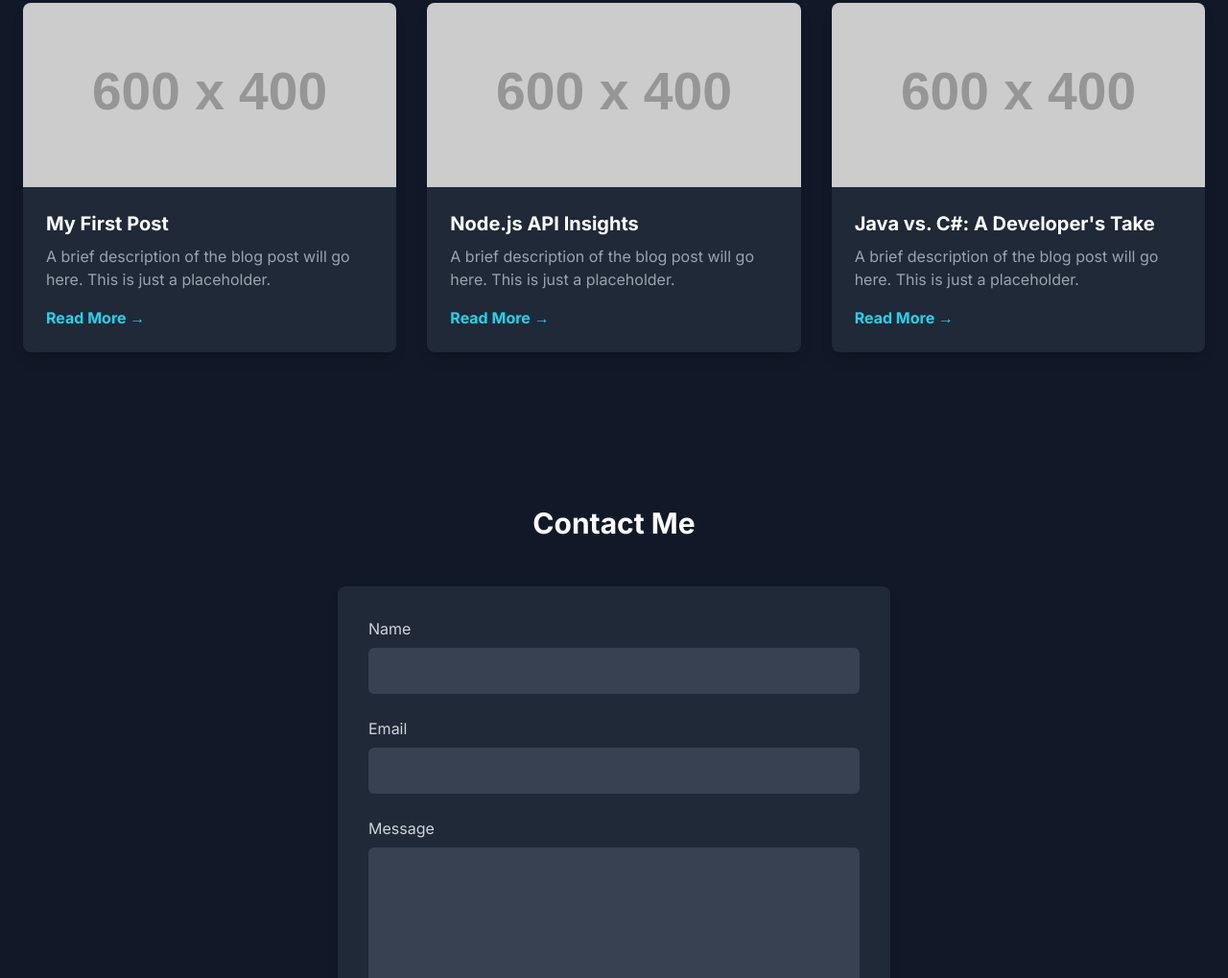
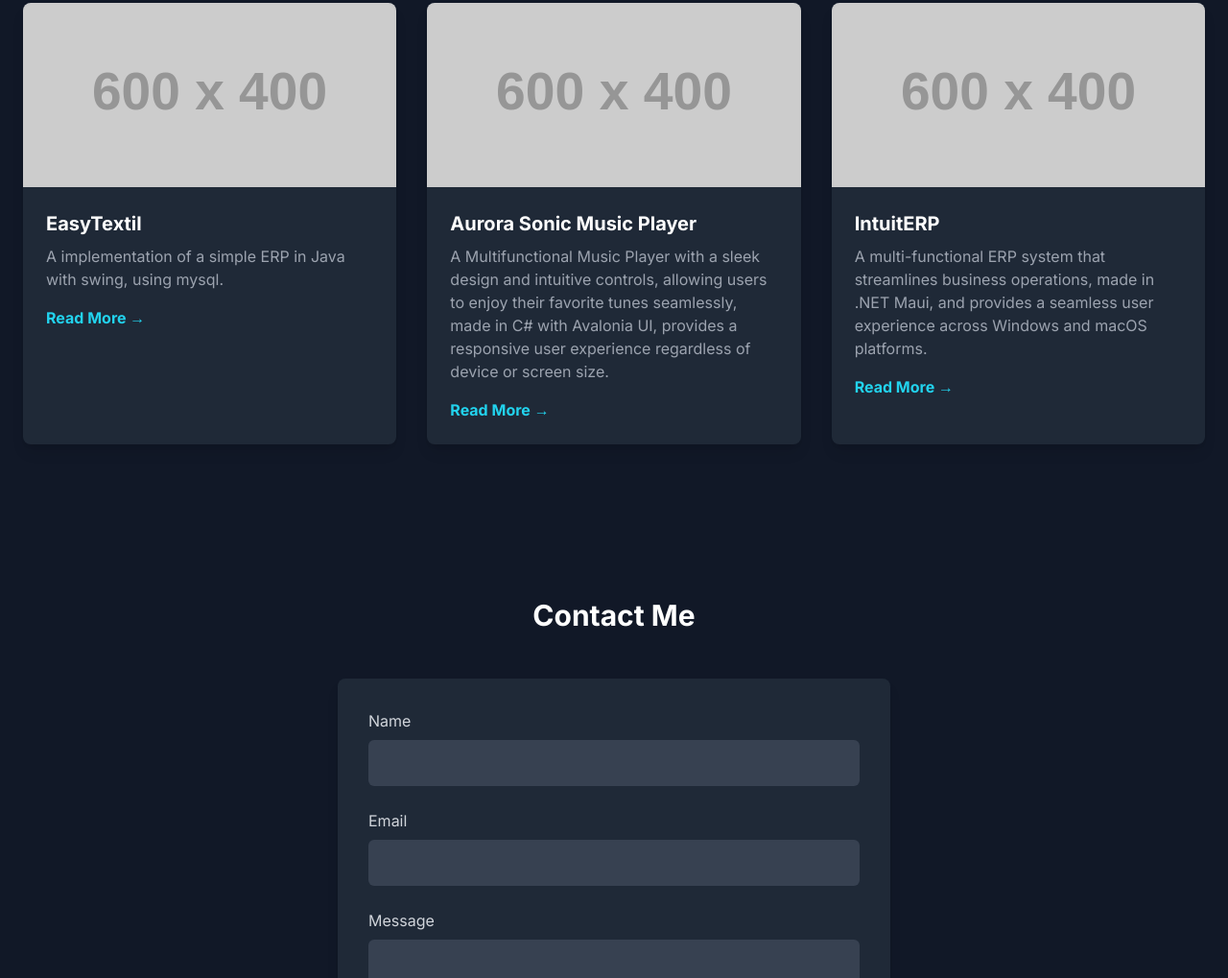
Before and after one commit to HHnitro403/HHnitro403.github.io, a plain HTML site: page index.html in a window 1280 px wide. Shown: the part 2213-3232 px from the top of the page at 96% size. Drawn offline with nearby package versions, Linux system fonts and the light colour scheme; placeholder pictures from the web are drawn by us.

Commit message:
Update index.html

```diff
--- a/index.html
+++ b/index.html
@@ -338,14 +338,14 @@
                             />
                             <div class="p-6">
                                 <h3 class="text-xl font-bold text-white mb-2">
-                                    My First Post
+                                    EasyTextil
                                 </h3>
                                 <p class="text-gray-400 mb-4">
-                                    A brief description of the blog post will go
-                                    here. This is just a placeholder.
+                                    A implementation of a simple ERP in Java
+                                    with swing, using mysql.
                                 </p>
                                 <a
-                                    href="#"
+                                    href="Posts/FirstProject/index.html"
                                     class="text-cyan-400 hover:text-cyan-300 font-semibold"
                                     >Read More &rarr;</a
                                 >
@@ -363,11 +363,15 @@
                             />
                             <div class="p-6">
                                 <h3 class="text-xl font-bold text-white mb-2">
-                                    Node.js API Insights
+                                    Aurora Sonic Music Player
                                 </h3>
                                 <p class="text-gray-400 mb-4">
-                                    A brief description of the blog post will go
-                                    here. This is just a placeholder.
+                                    A Multifunctional Music Player with a sleek
+                                    design and intuitive controls, allowing
+                                    users to enjoy their favorite tunes
+                                    seamlessly, made in C# with Avalonia UI,
+                                    provides a responsive user experience
+                                    regardless of device or screen size.
                                 </p>
                                 <a
                                     href="#"
@@ -388,11 +392,14 @@
                             />
                             <div class="p-6">
                                 <h3 class="text-xl font-bold text-white mb-2">
-                                    Java vs. C#: A Developer's Take
+                                    IntuitERP
                                 </h3>
                                 <p class="text-gray-400 mb-4">
-                                    A brief description of the blog post will go
-                                    here. This is just a placeholder.
+                                    A multi-functional ERP system that
+                                    streamlines business operations, made in
+                                    .NET Maui, and provides a seamless user
+                                    experience across Windows and macOS
+                                    platforms.
                                 </p>
                                 <a
                                     href="#"
```
